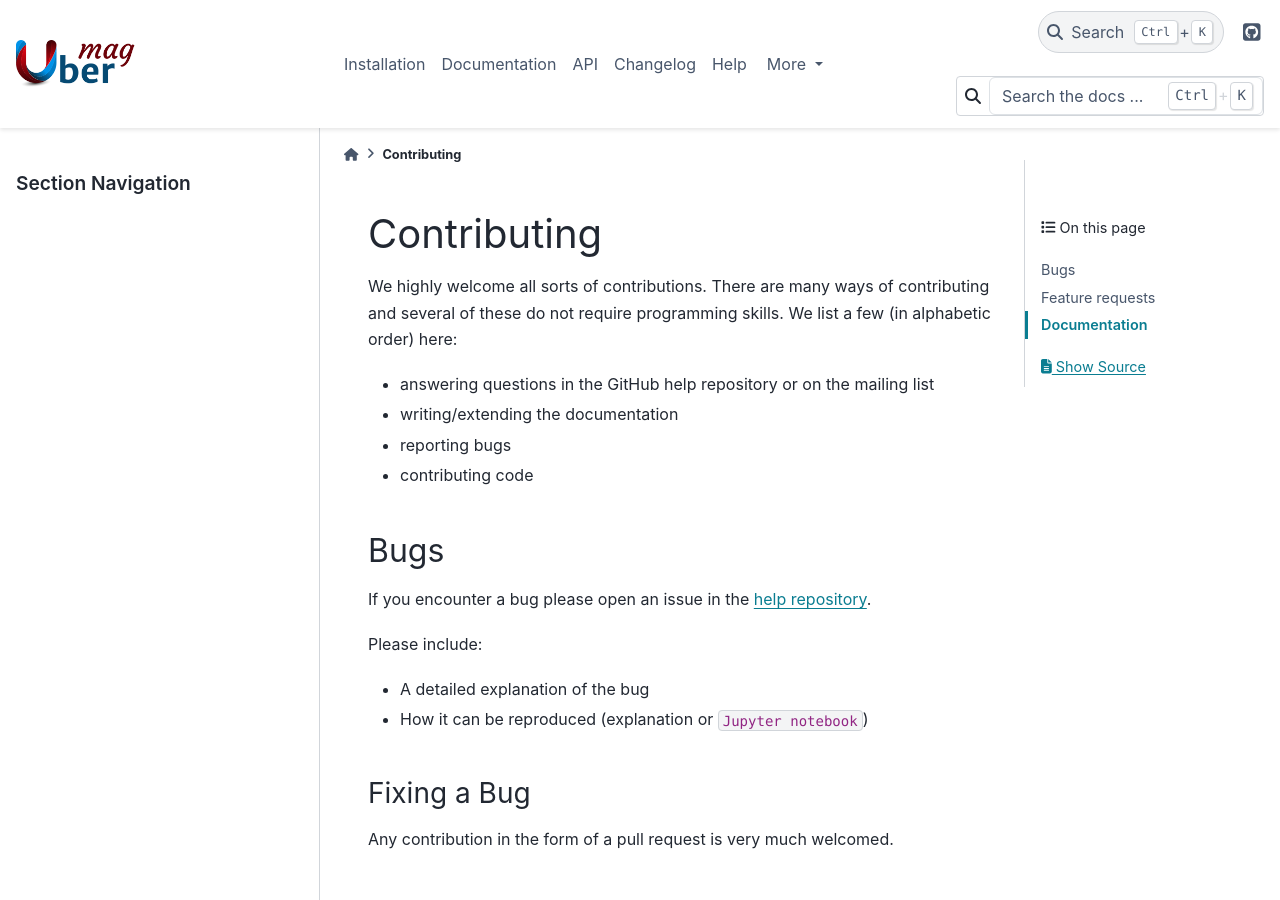
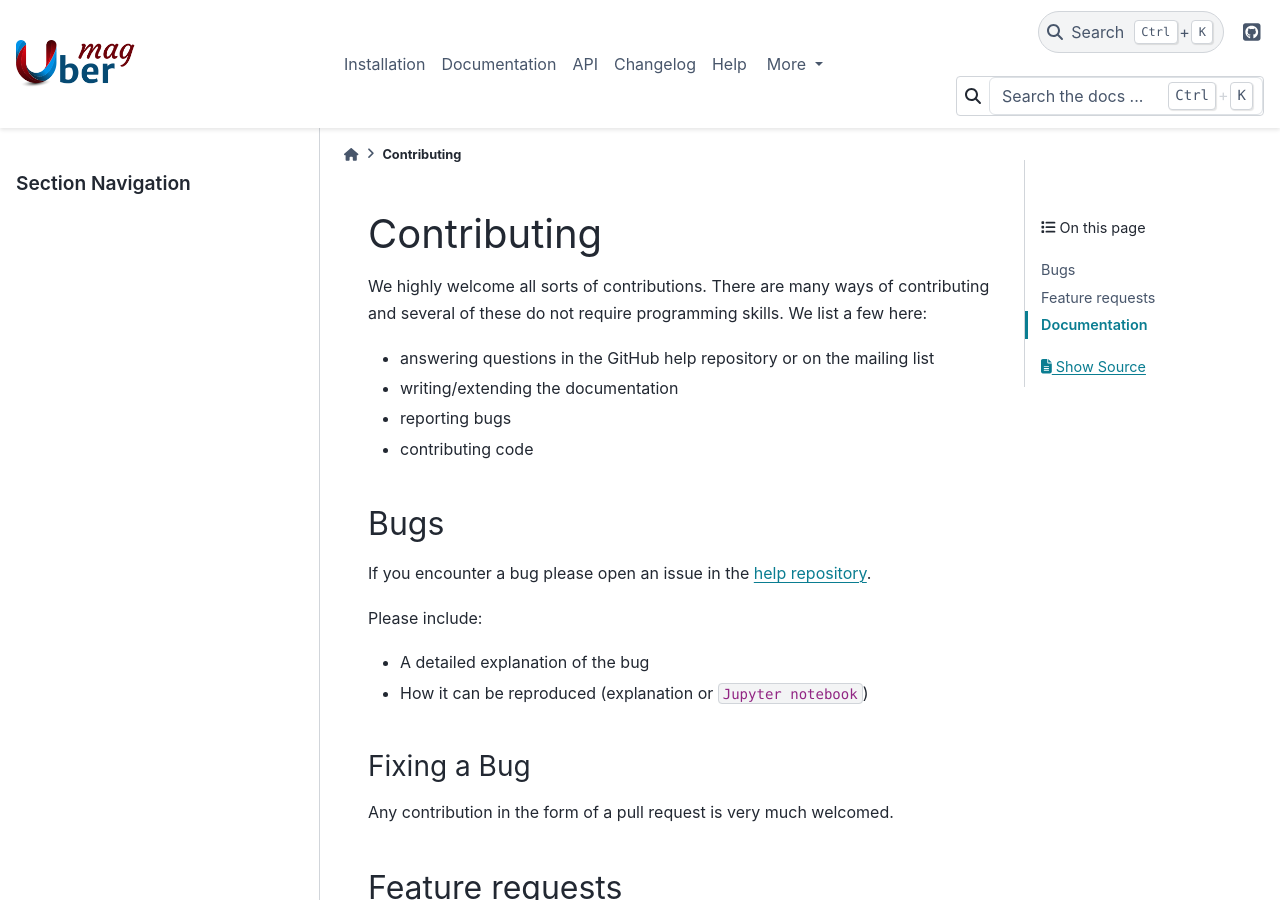
Before and after one commit to ubermag/ubermag.github.io, a Sphinx documentation site: the page built from source/contributing.rst, in a window 1280 px wide and 900 px high. Built offline with Sphinx 7.4.7 and the PyData theme 0.15.4, drawn with Linux system fonts in a browser that asks for light colours; pages that are not in the unit, such as notebooks, are missing from menus.

Commit message:
Contributing options do not have to be listed alphabeticly

```diff
--- a/source/contributing.rst
+++ b/source/contributing.rst
@@ -2,7 +2,9 @@
 Contributing
 ============
 
-We highly welcome all sorts of contributions. There are many ways of contributing and several of these do not require programming skills. We list a few (in alphabetic order) here:
+We highly welcome all sorts of contributions. There are many ways of
+contributing and several of these do not require programming skills. We list a
+few here:
 
 - answering questions in the GitHub help repository or on the mailing list
 - writing/extending the documentation
```
